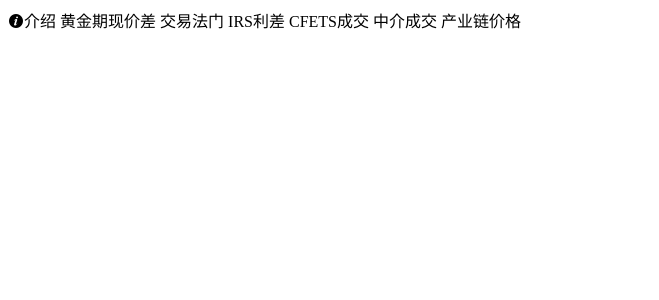
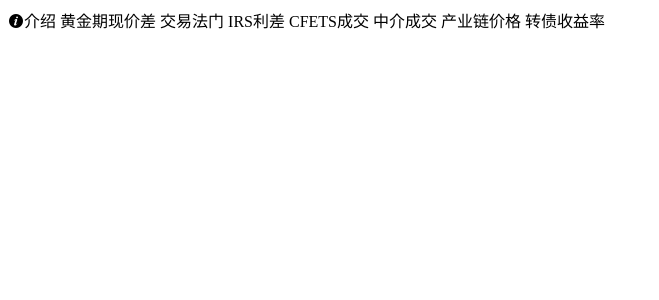
Before and after one commit to uestcmee/my_web, a Flask app: page / in a window 1280 px wide. Shown: the top 300 px of the page, without its empty margins (0-659 px from the left). Run offline with Flask 2, Linux system fonts and the light colour scheme; some libraries are stand-ins or nearby versions.

Commit message:
添加转债收益率

```diff
--- a/templates/main_elementUI.html
+++ b/templates/main_elementUI.html
@@ -50,6 +50,8 @@
                     <template slot="title"><i class="el-icon-s-marketing"></i>转债</template>
                     <el-menu-item-group>
                         <el-menu-item index="3-1" onclick="change_iframe('/chain_price')">产业链价格
+                        </el-menu-item>
+                        <el-menu-item index="3-2" onclick="change_iframe('/conv_bond')">转债收益率
                         </el-menu-item>
                     </el-menu-item-group>
 
```
